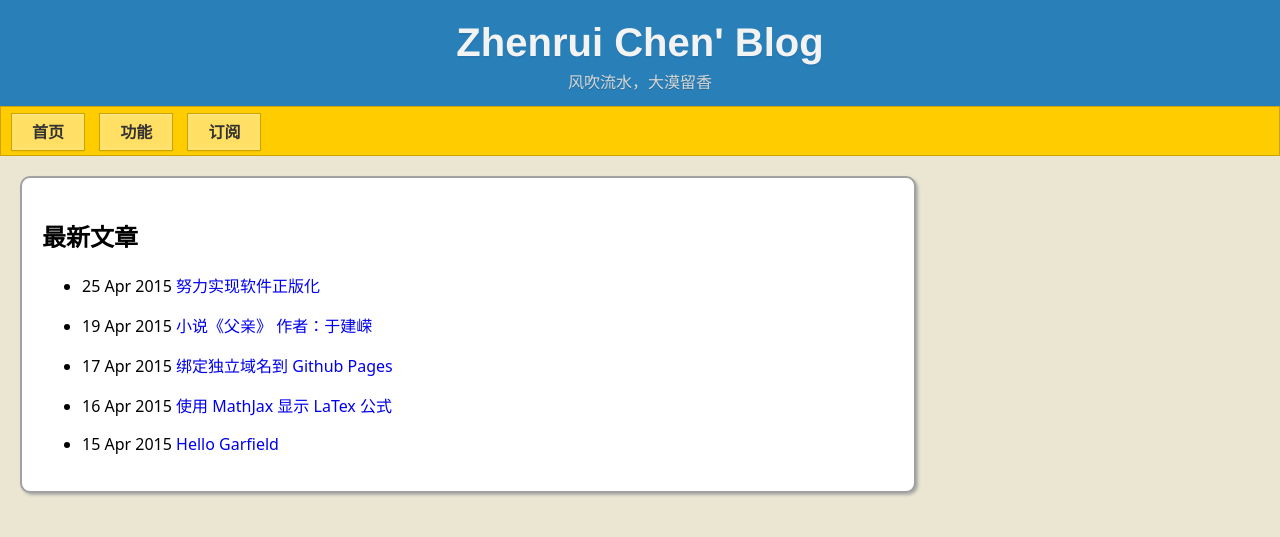
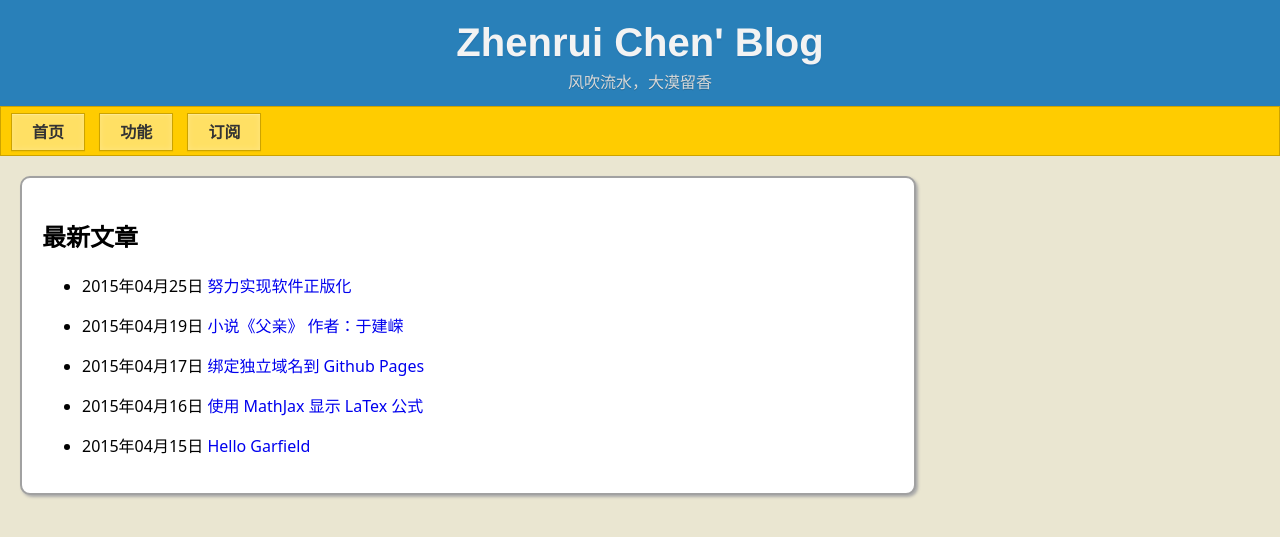
Before and after one commit to ZhenruiChen/ZhenruiChen.github.io, a Jekyll site: the page built from index.html, in a window 1280 px wide. Shown: the top 537 px of the page. Built offline with Jekyll 4.4.1, drawn with Linux system fonts in a browser that asks for light colours; the list of posts is cut into pages by our own code.

Commit message:
Update the format of date in index.html.

```diff
--- a/index.html
+++ b/index.html
@@ -8,7 +8,7 @@ comments:  false
 <ul>
   {% for post in paginator.posts %}
     <li>
-      <p> {{ post.date | date_to_string }} <a href="{{ site.baseurl }}{{ post.url }}"> {{ post.title }} </a> </p>
+      <p> {{ post.date | date:"%Y年%m月%d日" }} <a href="{{ site.baseurl }}{{ post.url }}"> {{ post.title }} </a> </p>
     </li>
   {% endfor %}
 </ul>
```
